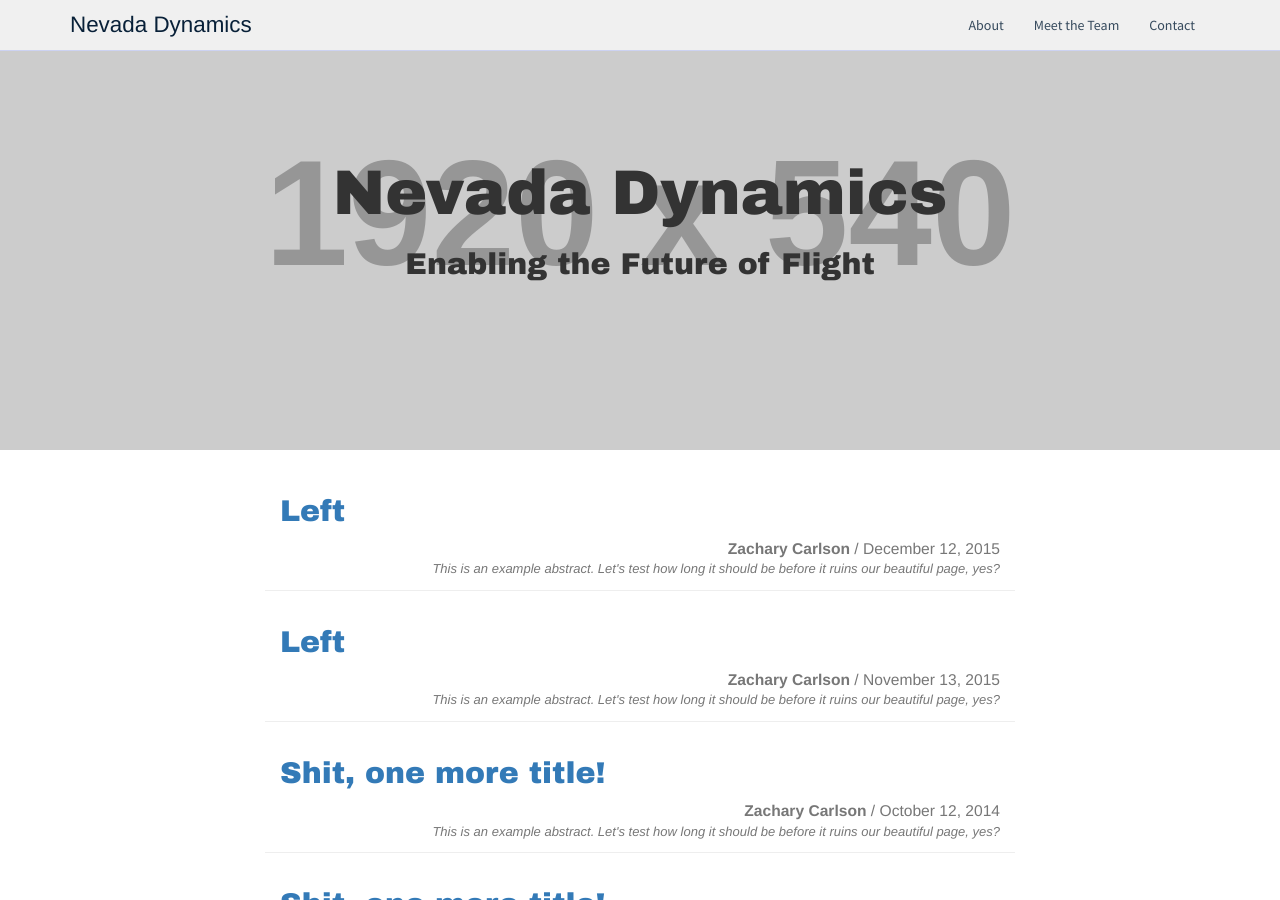
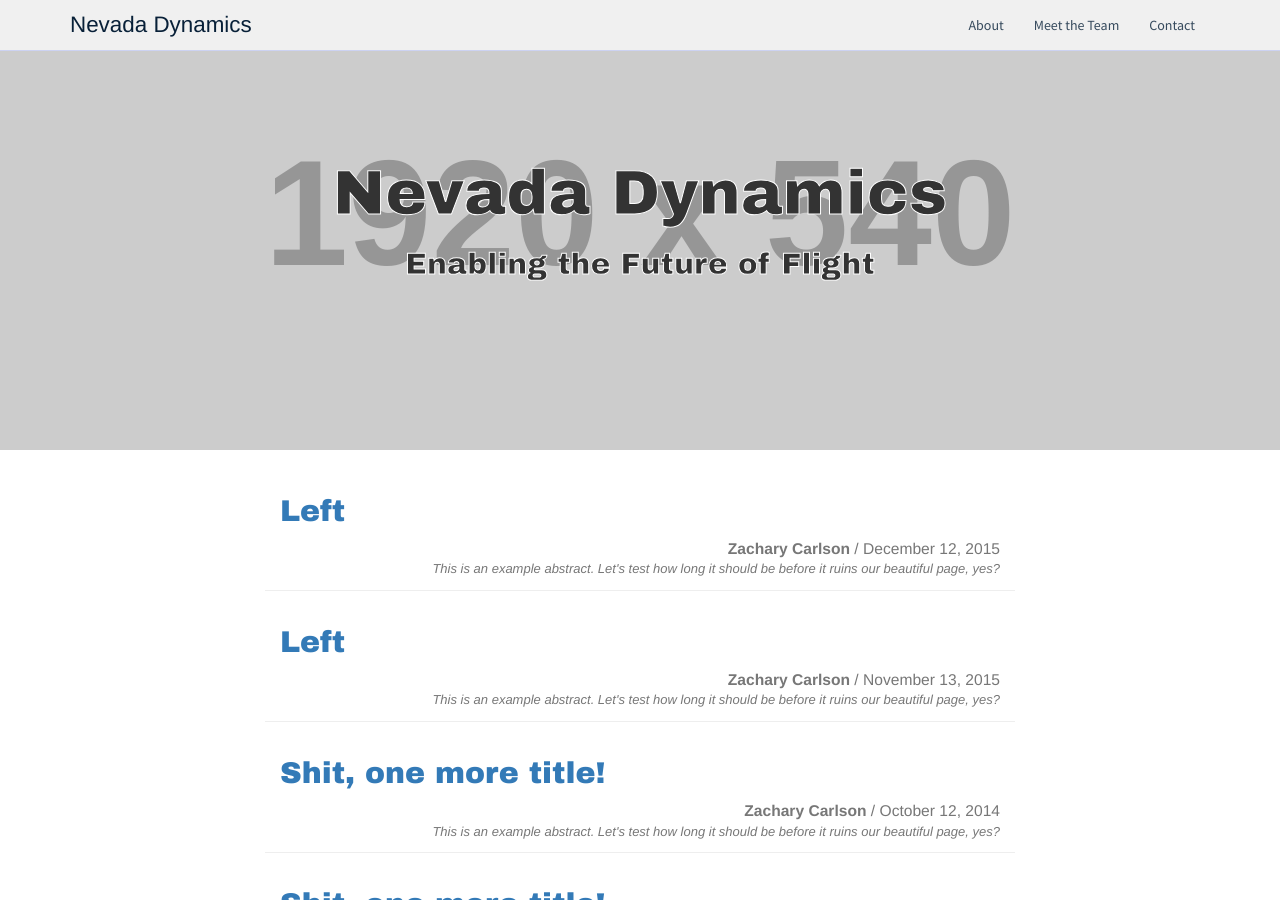
Before and after one commit to NevadaDynamics/NevadaDynamics.github.io, a Jekyll site: the page built from blog/index.html, in a window 1280 px wide and 900 px high. Built offline with Jekyll 4.4.1, drawn with Linux system fonts in a browser that asks for light colours; nearby versions of some CDN libraries; Markdown is read by kramdown in place of the engine named in the settings; the list of posts is cut into pages by our own code.

Commit message:
Stroke Outline on text

```diff
--- a/css/site.css
+++ b/css/site.css
@@ -166,6 +166,8 @@ footer p{
     -moz-background-size: cover;
     background-size: cover;
     -o-background-size: cover;
+    -webkit-text-stroke-width: 1px;
+   -webkit-text-stroke-color: white;
 }
 .team-header {
     display: table;
```
